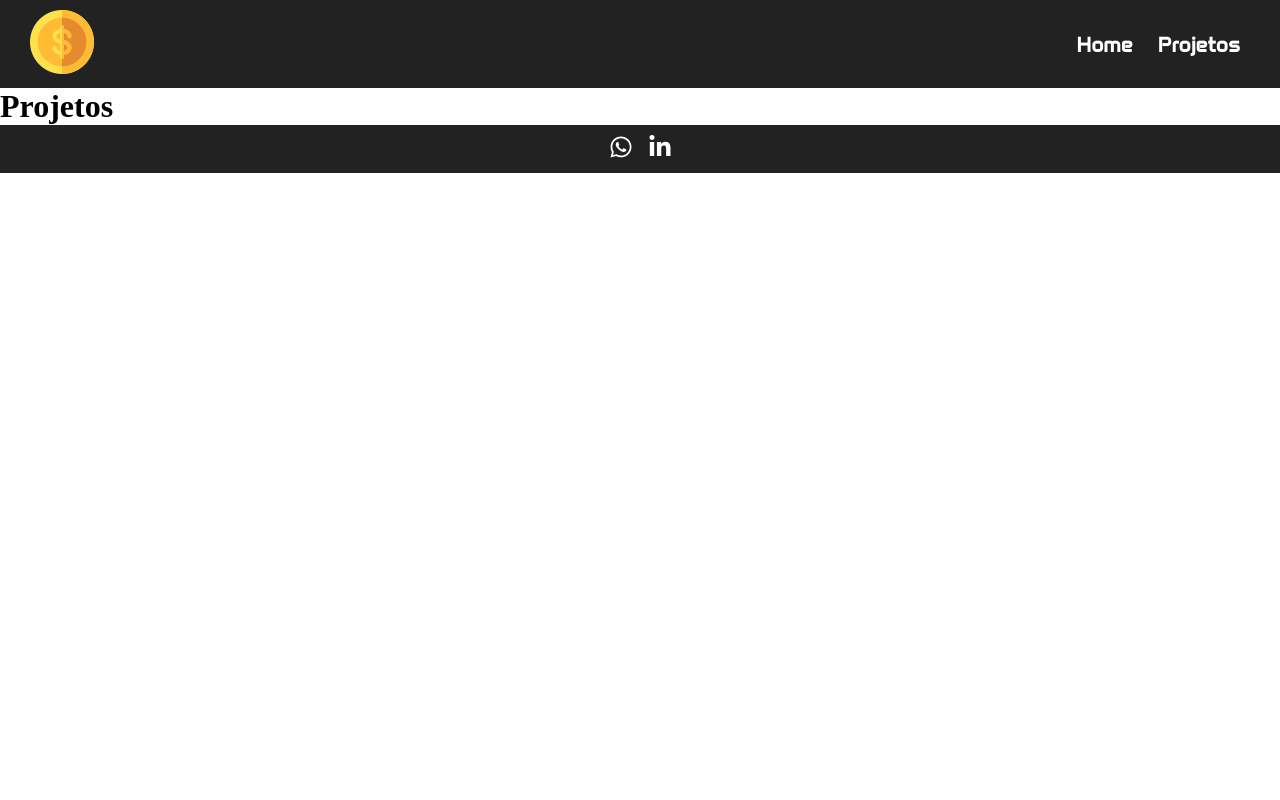
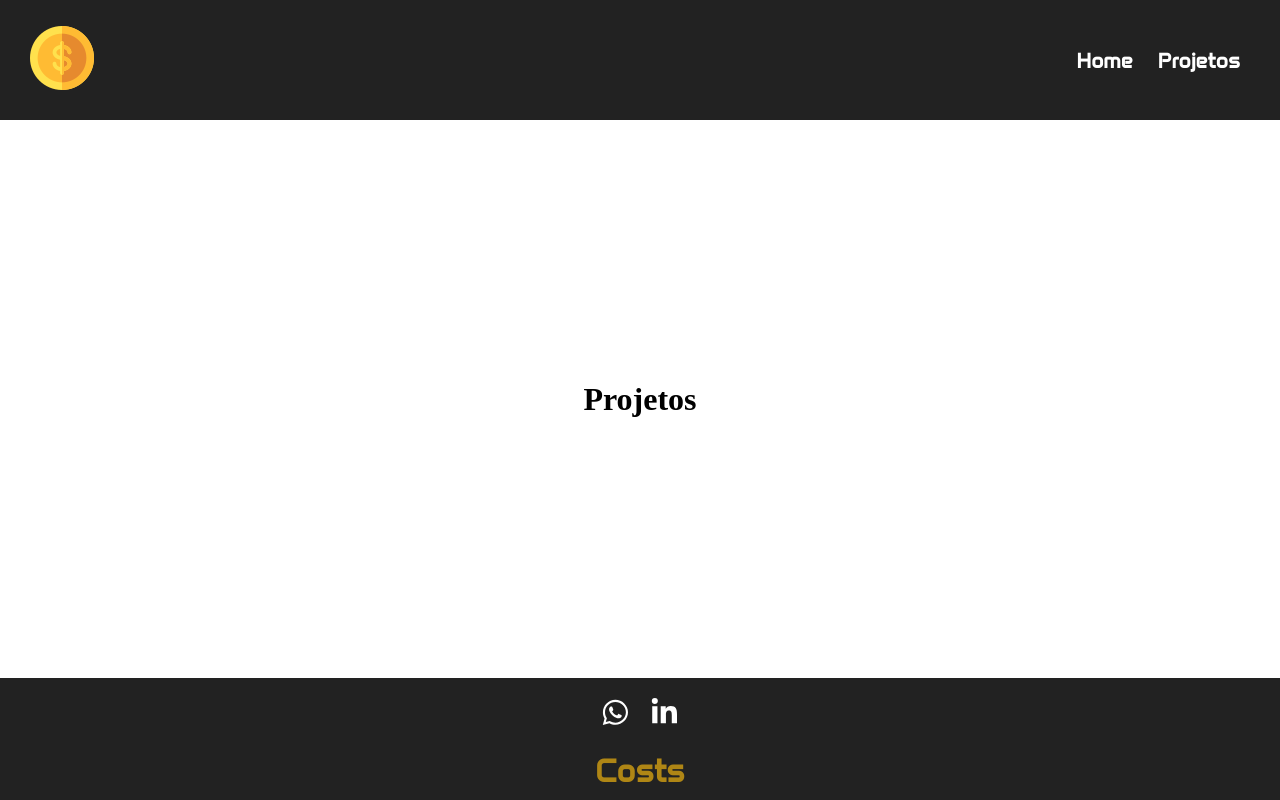
Before and after one commit to Kauadasilvalourenco/clone-costs, a React (Vite) app: page /projects in a window 1280 px wide. Built offline with nearby package versions, Linux system fonts and the light colour scheme.

Commit message:
style: criado estilizacao para App.tsx corrigido tamanho dos icones do rodape

```diff
--- a/src/App.module.css
+++ b/src/App.module.css
@@ -0,0 +1,9 @@
+.conteiner_app {
+    display: flex;
+    justify-content: space-between;
+    align-items: center;
+    flex-direction: column;
+
+    min-width: 100%;
+    min-height: 100%;
+}
--- a/src/App.tsx
+++ b/src/App.tsx
@@ -7,11 +7,16 @@ import { Projects } from "./pages/_projects/Projects";
 
 import { Header } from "./components/header/Header";
 import { Footer } from "./components/footer/Footer";
-// import components
+// import components;
+
+import styleApp from "./App.module.css";
+// import css;
 
 export function App() {
   return (
-    <div>
+    <div
+      className={styleApp.conteiner_app}
+    >
 
       <Header />
 
--- a/src/components/Footer/Footer.module.css
+++ b/src/components/Footer/Footer.module.css
@@ -12,11 +12,18 @@
 
 .conteiner_icons {
     display: flex;
-    gap:
-    15px;
+    margin-bottom: 10px;
 }
 
 .icons {
-    font-size: 1.5rem;
+    font-size: 1.8rem;
     color: #ffffff;
+    box-sizing: content-box;
+    padding: 10px;
 }
+
+.highlight {
+    font-family: var(--highlight-font);
+    font-size: var(--title-size);
+    color: var(--highlight-color);
+}
--- a/src/components/Footer/Footer.tsx
+++ b/src/components/Footer/Footer.tsx
@@ -1,3 +1,6 @@
+import { Typography } from "../typography/Typography";
+// import components;
+
 import { FaWhatsapp, FaLinkedinIn } from "react-icons/fa";
 // import icons;
 
@@ -31,6 +34,13 @@ export function Footer() {
                 </a>
 
             </div>
+
+            <Typography
+                tag="h1"
+                style={styleFooter.highlight}
+            >
+                Costs
+            </Typography>
         </footer>
     );
 };
--- a/src/components/Header/Header.module.css
+++ b/src/components/Header/Header.module.css
@@ -44,7 +44,7 @@
 
 .link_pages {
     display: inline-flex;
-    font-family: var(--featured-font);
+    font-family: var(--highlight-font);
     font-size: 1.2rem;
     font-weight: bold;
 
--- a/src/components/typography/Typography.module.css
+++ b/src/components/typography/Typography.module.css
@@ -1,16 +1,16 @@
 .h1 {
     font-family: var(--default-font);
-    font-size: 2rem;
+    font-size: var(--title-size);
 }
 
 .h2 {
     font-family: var(--default-font);
-    font-size: 1.7rem;
+    font-size: var(--subtitle-size);
     font-weight: lighter;
 }
 
 .p {
     font-family: var(--default-font);
-    font-size: 1.3rem;
+    font-size: var(--paragraph-size);
     color: #778899;
 }
--- a/src/components/typography/Typography.tsx
+++ b/src/components/typography/Typography.tsx
@@ -5,7 +5,7 @@ import styleTypography from "./Typography.module.css";
 type propsTypography = {
     tag: "h1" | "h2" | "p",
     children: ReactNode,
-    style?: string
+    style?: ReactNode
 }
 
 export function Typography({ tag, children, style }: propsTypography) {
--- a/src/index.css
+++ b/src/index.css
@@ -10,20 +10,20 @@
 
 :root {
   --default-font: "ubuntu-mono";
-  --featured-font: "anta";
+  --highlight-font: "anta";
 
   --error-close-color: #640000;
   --success-color: #006400;
-  --featured-color: #af8615;
+  --highlight-color: #af8615;
 
   --width-layout-mobile: 320px;
   --width-layout-tablet: 768px;
   --width-layout-desktop: 1280px;
 
-  --title-size: 2.1rem;
+  --title-size: 2rem;
   --subtitle-size: 1.7rem;
-  --paragraph-size: 1.2rem;
-  --featured-text: 2.5rem;
+  --paragraph-size: 1.3rem;
+  --highlight: 2.5rem;
 }
 
 * {
```
